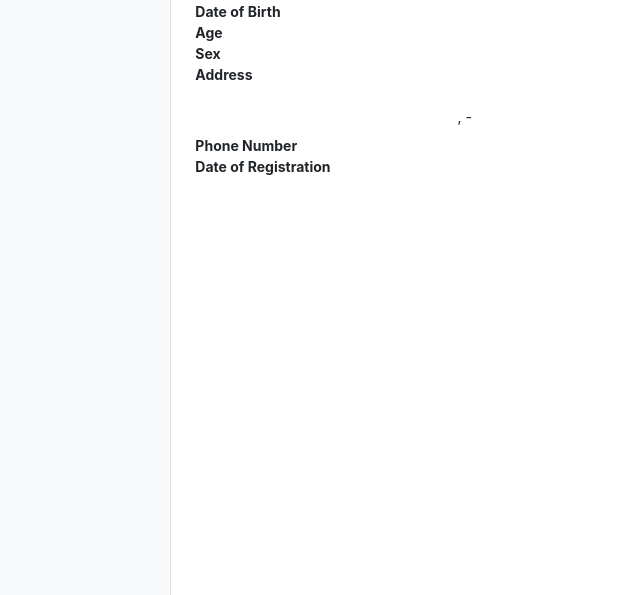
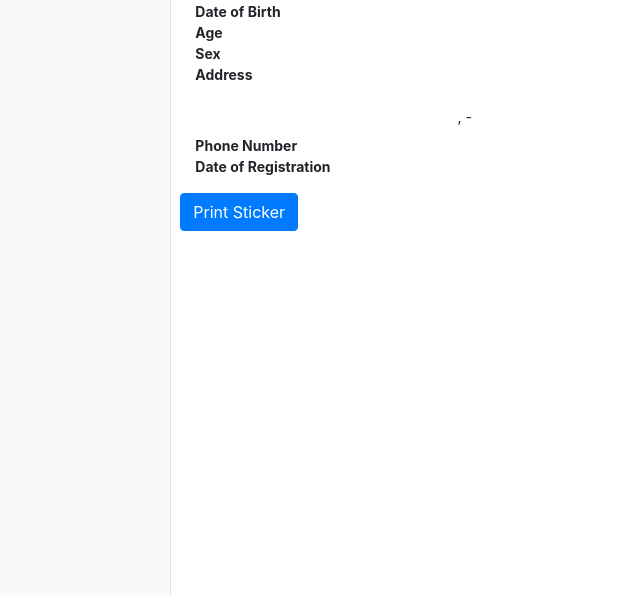
Before and after one commit to tsnaik/pathik-hospital, a Django app: template templates/mainapp/view_patients.html in a window 1280 px wide. Shown: the part 205-800 px from the top of the page, without its empty margins (42-682 px from the left). Run offline with Django 3.2, Linux system fonts and the light colour scheme; the template is opened without the code that fills it, so the values that code supplies are empty; some libraries are stand-ins or nearby versions.

Commit message:
Added print sticker button

```diff
--- a/templates/mainapp/view_patients.html
+++ b/templates/mainapp/view_patients.html
@@ -60,6 +60,10 @@
 
     </dl>
 
+    <div class="row">
+        <a href="{% url 'printSticker' patient.id %}" class="btn btn-primary" role="button">Print Sticker</a>
+    </div>
+
 {% endblock %}
 
 {% load static %}
```
